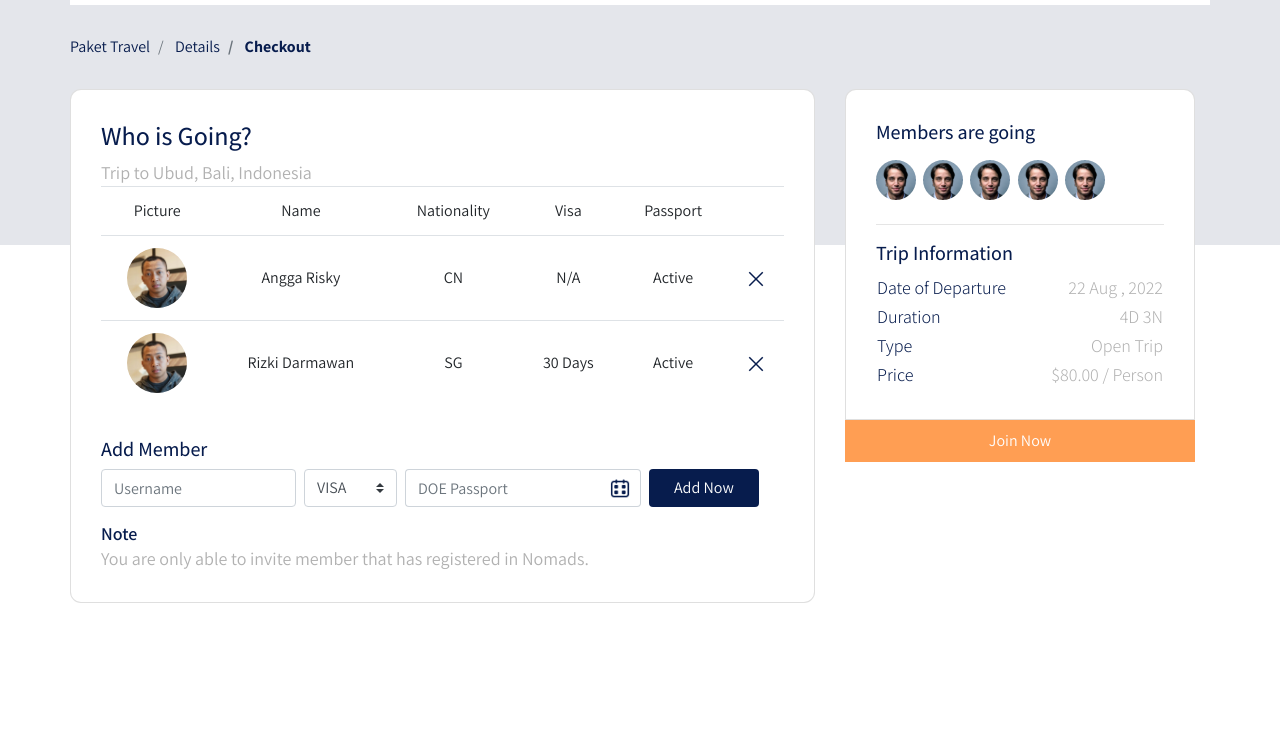
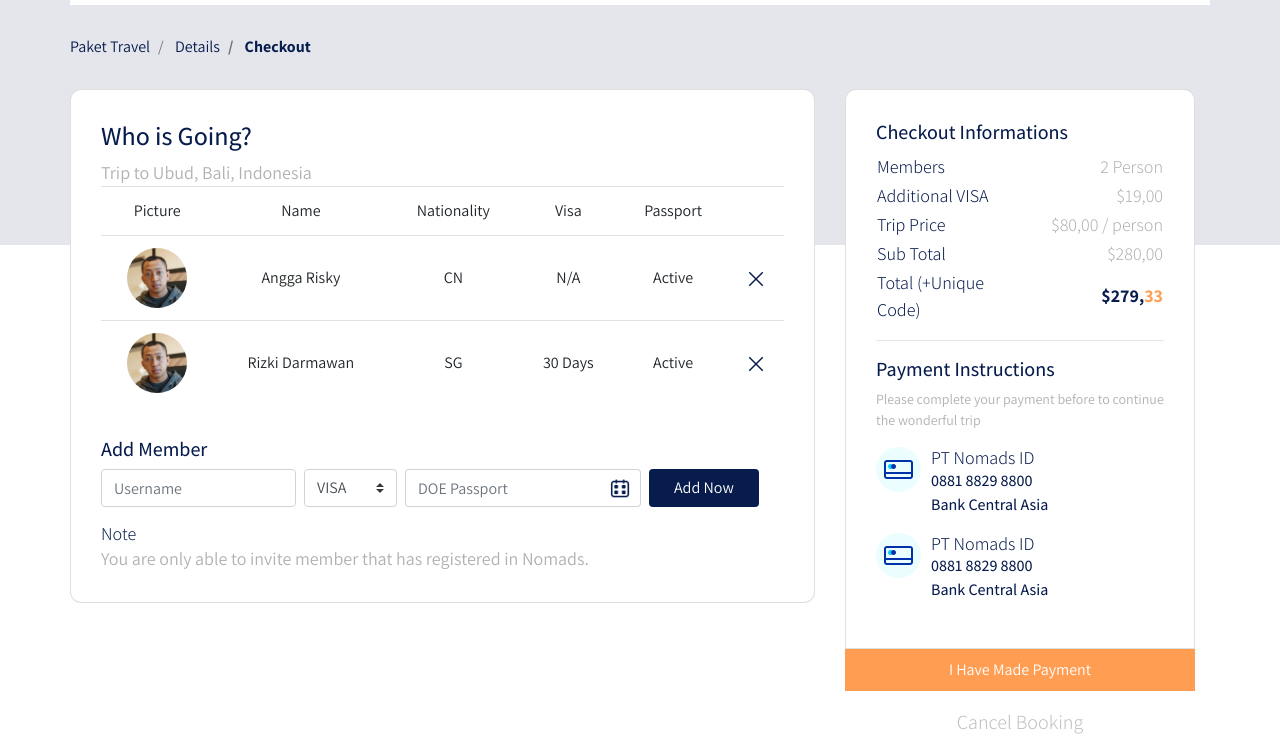
Before and after one commit to rizkidarmawan21/frondend-nomand, a plain HTML site: page checkout.html in a window 1280 px wide. Shown: the part 54-800 px from the top of the page. Drawn offline with Linux system fonts and the light colour scheme; a web font is replaced by a local one.

Commit message:
feat: adding page checkout

```diff
--- a/checkout.html
+++ b/checkout.html
@@ -145,48 +145,84 @@
           </div>
           <div class="col-lg-4 mt-3 mt-lg-0 mt-md-3">
             <div class="card card-details card-right">
-              <h2>Members are going</h2>
-              <div class="members my-2">
-                <img src="frondend/images/member-1.png" class="member-image mr-1" alt="">
-                <img src="frondend/images/member-1.png" class="member-image mr-1" alt="">
-                <img src="frondend/images/member-1.png" class="member-image mr-1" alt="">
-                <img src="frondend/images/member-1.png" class="member-image mr-1" alt="">
-                <img src="frondend/images/member-1.png" class="member-image mr-1" alt="">
-              </div>
-              <hr>
-              <h2>Trip Information</h2>
+              <h2>Checkout Informations</h2>
               <table class="trip-informations">
                 <tr>
-                  <th width="50%">Date of Departure</th>
+                  <th width="50%">Members</th>
                   <td width="50%" class="text-right">
-                    22 Aug , 2022
+                    2 Person
                   </td>
                 </tr>
                 <tr>
-                  <th width="50%">Duration</th>
+                  <th width="50%">Additional VISA</th>
                   <td width="50%" class="text-right">
-                    4D 3N
+                    $19,00
                   </td>
                 </tr>
                 <tr>
-                  <th width="50%">Type</th>
+                  <th width="50%">Trip Price</th>
                   <td width="50%" class="text-right">
-                    Open Trip
+                    $80,00 / person
                   </td>
                 </tr>
                 <tr>
-                  <th width="50%">Price</th>
+                  <th width="50%">Sub Total</th>
                   <td width="50%" class="text-right">
-                    $80.00 / Person
+                    $280,00
+                  </td>
+                </tr>
+                <tr>
+                  <th width="50%">Total (+Unique Code)</th>
+                  <td width="50%" class="text-right">
+                    <span class="text-blue font-weight-bold">$279,</span><span class="text-orange font-weight-bold"">33</span>
                   </td>
                 </tr>
               </table>
+              <hr>
+              <h2>Payment Instructions</h2>
+              <p class=" payment-instructions">Please complete your payment before to
+                      continue the wonderful trip</p>
+                      <div class="bank mt-3">
+                        <div class="bank-item pb-3">
+                          <div>
+                            <img src="frondend/images/ic_bank.png" alt="" class="bank-image" />
+                          </div>
+                          <div class="description">
+                            <h3>PT Nomads ID</h3>
+                            <p>
+                              0881 8829 8800
+                              <br>
+                              Bank Central Asia
+                            </p>
+                          </div>
+                          <div class="clearfix"></div>
+                        </div>
+                      </div>
+                      <div class="bank">
+                        <div class="bank-item pb-3">
+                          <div>
+                            <img src="frondend/images/ic_bank.png" alt="" class="bank-image" />
+                          </div>
+                          <div class="description">
+                            <h3>PT Nomads ID</h3>
+                            <p>
+                              0881 8829 8800
+                              <br>
+                              Bank Central Asia
+                            </p>
+                          </div>
+                          <div class="clearfix"></div>
+                        </div>
+                      </div>
             </div>
 
             <div class="join-container">
-              <a href="#" class="btn btn-block btn-join-now mt-3 py-2">
-                Join Now
+              <a href="success.html" class="btn btn-block btn-join-now mt-3 py-2">
+                I Have Made Payment
               </a>
+              <div class="text-center mt-3">
+                <a href="details.html" class="btn-cancel">Cancel Booking</a>
+              </div>
             </div>
           </div>
         </div>
--- a/frondend/styles/main.scss
+++ b/frondend/styles/main.scss
@@ -335,10 +335,62 @@ header {
                 font-size: 18px;
                 color: #b1b1b1;
             }
+
+            .text-blue {
+                color: #071C4D;
+            }
+
+            .text-orange {
+                color: #FF9E53;
+            }
+
+
         }
 
+        .payment-instructions {
+            font-weight: 300px;
+            font-size: 14px;
+            color: #b1b1b1;
+        }
+
+        .bank {
+            .bank-item {
+                h3 {
+                    font-size: 18px;
+                    color: #071C4D;
+                    margin-bottom: 0;
+
+                }
+
+                p {
+                    margin-bottom: 0;
+                }
+
+                .description {
+                    margin-left: 10px;
+                    overflow: hidden;
+                    float: left;
+
+                    p {
+                        font-weight: 500;
+                        font-size: 16px;
+                        color: #071C4D;
+
+                    }
+                }
+            }
+
+            .bank-image {
+                width: 45px;
+                height: 45px;
+                float: left;
+            }
+        }
+
+
+
         h3 {
-            font-weight: 600;
+            font-weight: 300;
             font-size: 14px;
             color: #071C4D;
         }
@@ -370,8 +422,6 @@ header {
                 color: #fff;
             }
         }
-
-
 
         .features {
             margin-top: 20px;
@@ -449,4 +499,42 @@ header {
             background-color: #ffa764;
         }
     }
+
+    .btn-cancel {
+        color: #BFBFBF;
+        font-weight: 300;
+        font-size: 20px;
+    }
 }
+
+.section-success {
+    height: 90vh;
+
+    h1 {
+        font-weight: 600;
+        font-size: 26px;
+        color: #071C4D;
+    }
+
+    p {
+        font-weight: 300;
+        font-size: 18px;
+        color: #b1b1b1;
+    }
+
+    .btn-home-page {
+        border-radius: 4px;
+        -webkit-border-radius: 4px;
+        -moz-border-radius: 4px;
+        -ms-border-radius: 4px;
+        -o-border-radius: 4px;
+        background-color: #071C4D;
+        color: #fff;
+
+        &:hover {
+            background-color: #1b3b86;
+            color: #fff;
+        }
+}
+
+}
```
Also changed, not shown: details.html (+1 -1 lines), index.html (+3 -3 lines), success.html (added, +85 -0 lines), frondend/images/ic_bank.png (added), frondend/images/ic_bank@2x.png (added), frondend/images/ic_mail.png (added), frondend/images/ic_mail@2x.png (added), frondend/styles/main.css, 1 other file.
